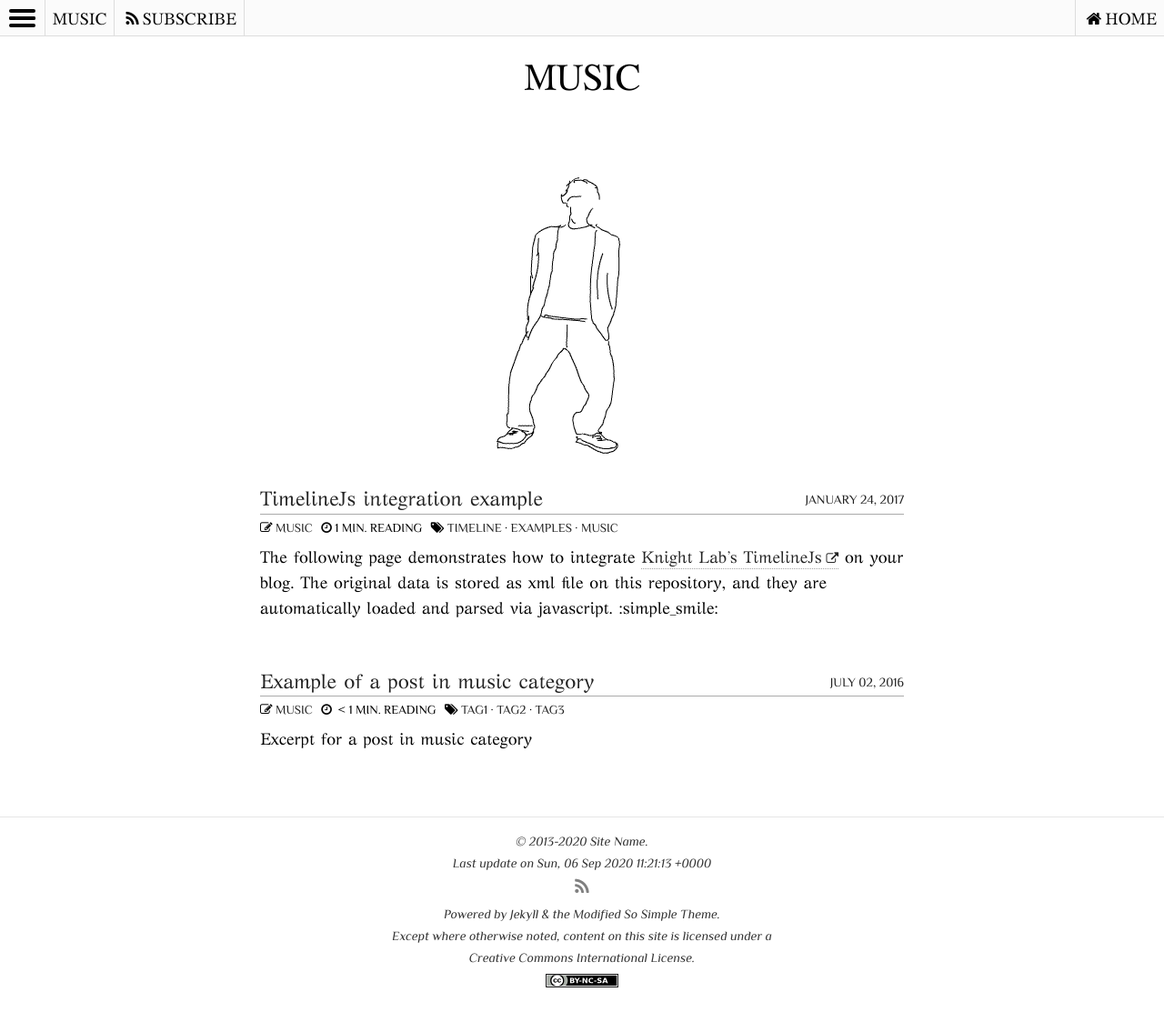
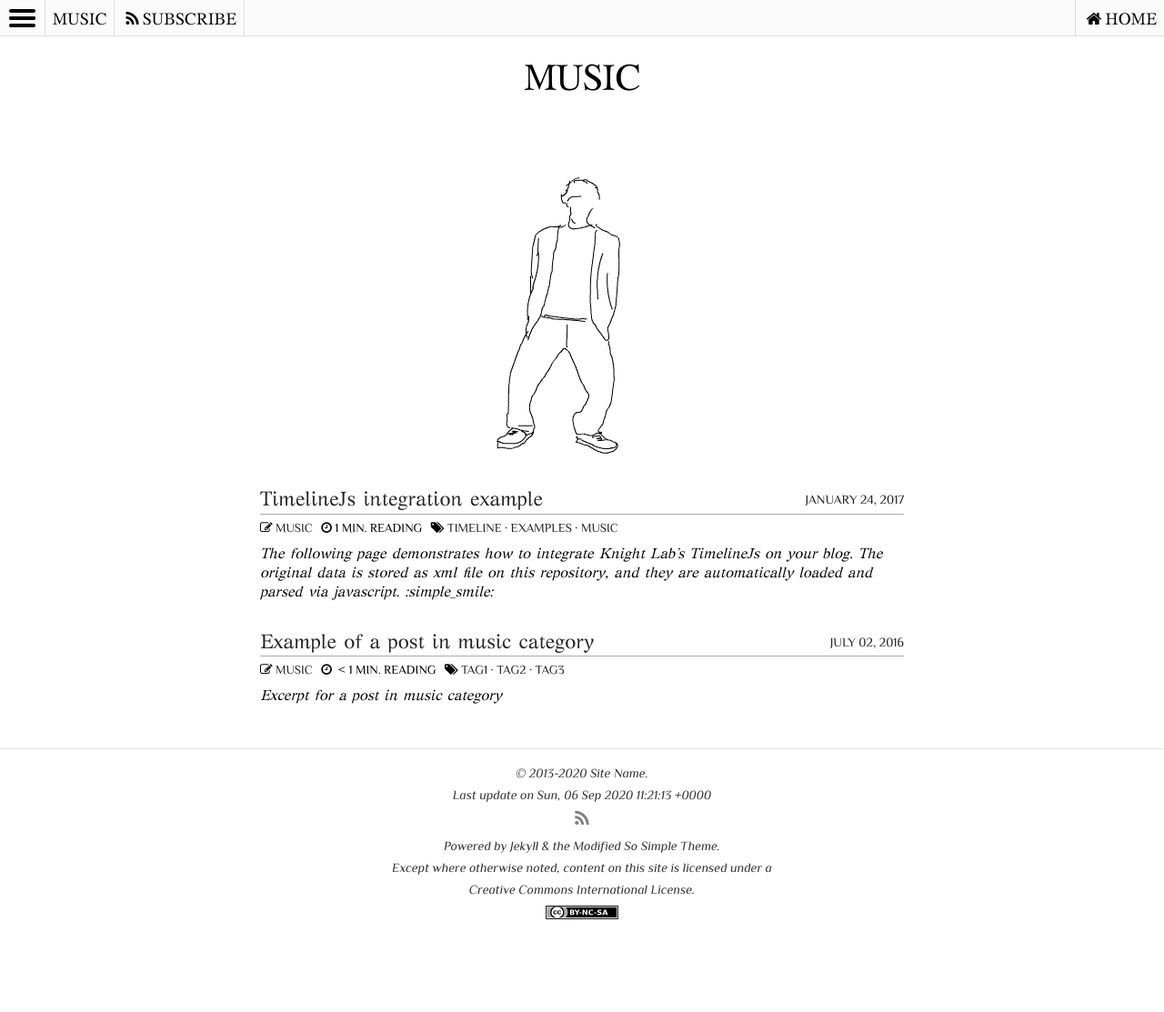
Before and after one commit to TheMicronaut/micronaut-theme, a Jekyll site: the page built from categories/music.md, in a window 1280 px wide and 1113 px high. Shown: the whole window at 91% size. Built offline with Jekyll 4.4.1, drawn with Linux system fonts in a browser that asks for light colours; nearby versions of some CDN libraries.

Commit message:
improve excerpt in post lists

```diff
--- a/_includes/post-list.html
+++ b/_includes/post-list.html
@@ -39,7 +39,7 @@
       <span title="{{ subcategory }} subcategory"><i class="fa fa-edit"></i>&nbsp;<a href="/{{ subcategory }}" title="Posts in {{ subcategory }} category">{{ subcategory }}</a></span>
       <span title="{{ entry.content | number_of_words }} words">{% capture readtime %}{{ entry.content | strip_html | number_of_words | plus:91 | divided_by:150.0 | append:'.' | split:'.' | first }}{% endcapture %}<i class="fa fa-clock-o"></i>&nbsp;{% if readtime == '0' %} &lt; 1{% else %}{{ readtime }}{% endif %} min. reading</span>
       <span>{% if entry.tags[0] %}<i class="fa fa-tags"></i>&nbsp;{% endif %}{% for tag in entry.tags %}<a href="/tags/#{{ tag }}" title="Posts tagged as {{ tag }}">{{ tag }}</a>{% unless forloop.last %}&nbsp;·&nbsp;{% endunless %}{% endfor %}</span>
-      <span class="excerpt">{{ entry.excerpt | remove: '\[ ... \]' | remove: '\( ... \)' | markdownify }}</span>
+      <span class="excerpt">{{ entry.excerpt | remove: '\[ ... \]' | remove: '\( ... \)' | markdownify | strip_html }}</span>
     </footer>
   </li>
 {% endfor %}
--- a/_sass/_archives.scss
+++ b/_sass/_archives.scss
@@ -59,6 +59,8 @@
   .excerpt {
     display: block;
     font-family: $base-font;
+    font-style: italic;
+    font-size: 1rem;
     text-transform: none;
     margin-right: 0;
     margin-top: 0.5rem;
```
